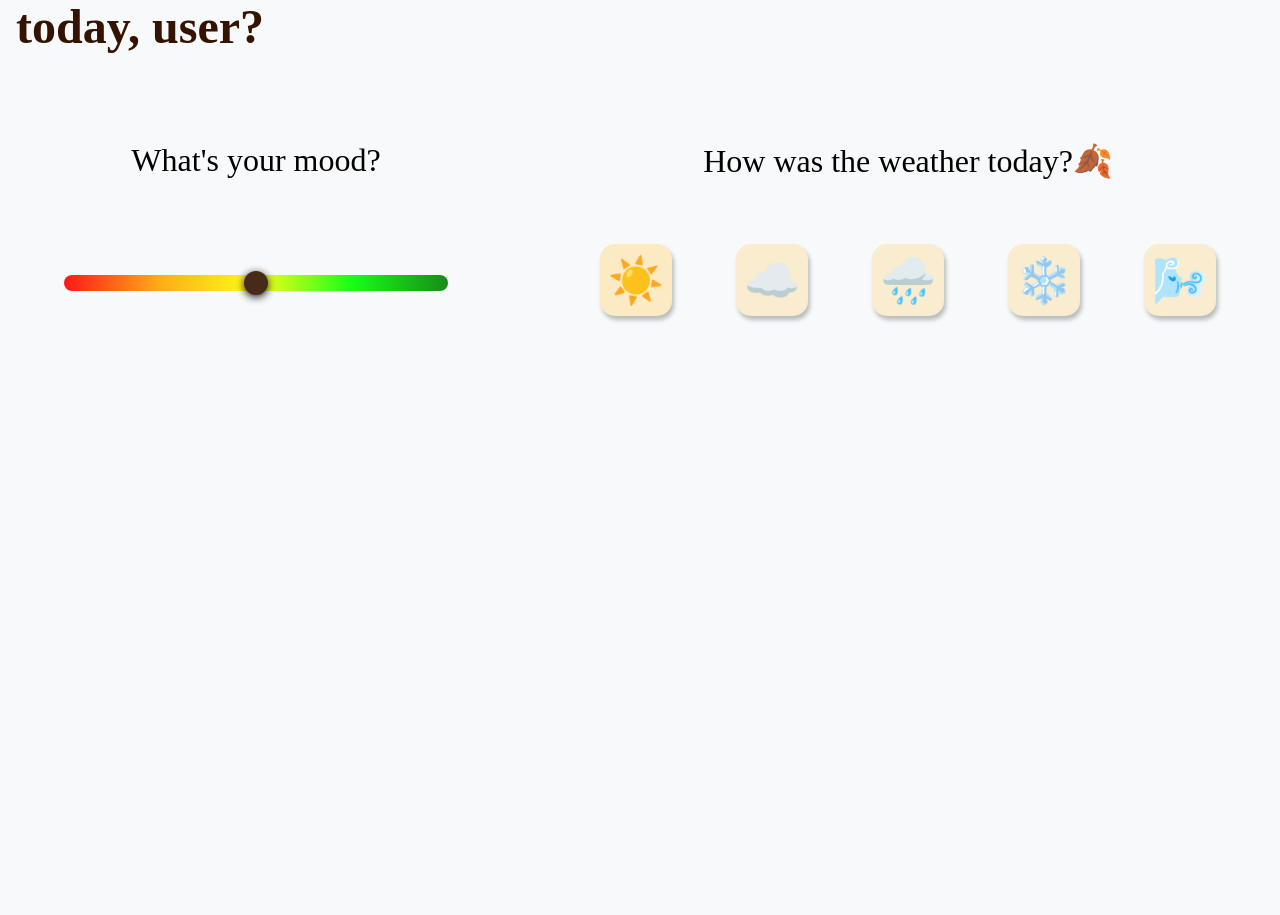
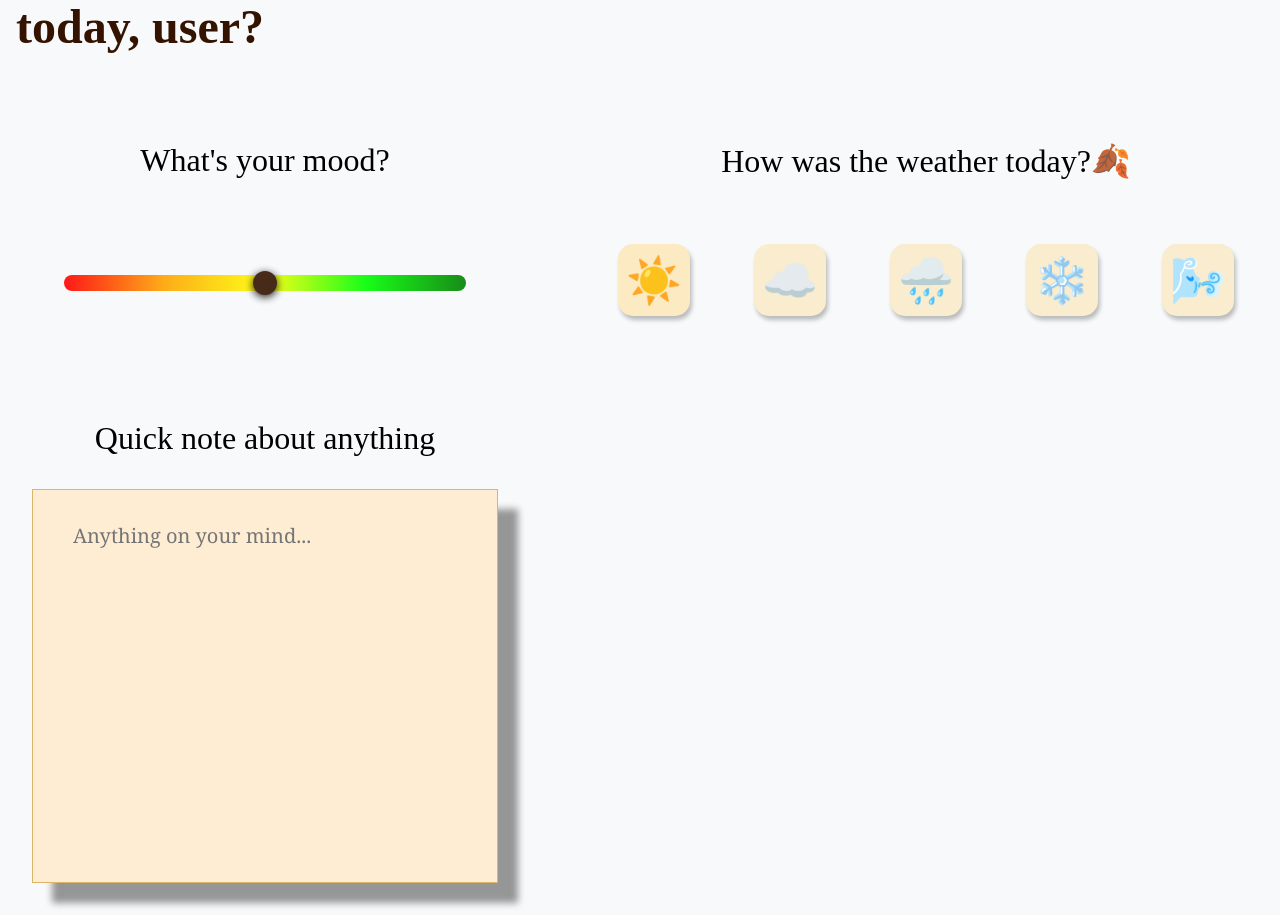
Before and after one commit to Elisabeth039/Mood-tracker, a React (Vite) app: page / in a window 1280 px wide. Shown: the part 192-1107 px from the top of the page. Before the commit the page ends 800 px from the top, so only its background shows below. Built offline with nearby package versions, Linux system fonts and the light colour scheme.

Commit message:
add lines on the note paper

```diff
--- a/src/App.css
+++ b/src/App.css
@@ -132,6 +132,7 @@ body{
   grid-column: 2;
   max-height: 4rem;
   padding:0 2rem;
+  align-items: center;
 }
 
 .date{
@@ -192,3 +193,60 @@ body{
 #sun-btn:hover{
    background-color: #F3DCA5;
 }
+
+.note-container{
+  grid-column: 1;
+  display: flex;
+  flex-direction: column;
+  gap:2rem;
+  min-height: 15rem;
+  align-items: center;
+  padding: 2rem;
+  font-size: 2rem;
+}
+
+.note-paper{
+  position: relative;
+  background-color: #ffedd3;
+  min-height:10rem;
+  width:100%;
+  max-width:24rem ;
+  padding: 2rem 2.5rem;
+  border: 1px solid rgba(190, 125, 3, 0.5);
+  box-shadow: 20px 20px 7px rgb(0, 0, 0, 0.4);
+}
+
+.note-paper::before{
+  content: "";
+  position: absolute;
+  inset: 0;
+  background-image: repeating-linear-gradient(
+    to bottom,
+    transparent 0,
+    transparent 1.75rem,
+    var(--dark-brown) 1.75rem,
+    var(--dark-brown) 1.755rem
+  );
+  opacity: 0.6;
+  background-size: 100% 1.78rem;
+  pointer-events: none;
+}
+
+.notes{
+  font-family: Georgia, serif;
+  font-size: 1.25rem;
+  min-width: 24rem;
+  line-height: 1.78rem;
+  border: none;
+  background-color: transparent;
+  white-space: pre-wrap;
+  word-wrap: break-word;
+  resize: none;
+  height: auto;
+  min-height: 20rem;
+  overflow: hidden;
+}
+
+.notes:focus{
+  outline: none;
+}
--- a/src/App.jsx
+++ b/src/App.jsx
@@ -1,47 +1,21 @@
-import { useState } from 'react'
-import Header from './components/Header.jsx'
-import './App.css'
+import { useState, useRef, useEffect } from 'react';
+import Header from './components/Header.jsx';
+import Notes from './components/Notes.jsx';
+import Weather from './components/Weather.jsx';
+import Mood from './components/Mood.jsx';
+import Submit from './components/Submit.jsx';
+import './App.css';
 
 function App() {
   return (
     <>
-    <Header/>
-
+      <Header/>
     <div className="main-content">
       <p className="greeting">How are you feeling today, user?</p>
-      <div className="sbmBtn-container">
-        <div className="date-pick">
-          <label>Submit for:</label>
-          <input
-            type='date'
-            className='date'
-            defaultValue={new Date().toISOString().split('T')[0]}
-          />
-        </div>
-        <button  className="submit-btn">Submit</button>
-      </div>
-      <div className="mood-container">
-        <label htmlFor="mood" className="mood-qn">What's your mood?</label>
-        <input
-        type='range'
-        id='mood'
-        className="mood-slider"
-        min={0}
-        max={10}
-        step={0.1}
-        defaultValue={5}
-        />
-      </div>
-      <div className="weather-container">
-        <label htmlFor="weather" className="weather-qn">How was the weather today?🍂</label>
-        <div id="weather" className="weather-btns">
-          <button id="sun-btn"className="wth-emoji">☀️</button>
-          <button className="wth-emoji">☁️</button>
-          <button className="wth-emoji">🌧️</button>
-          <button className="wth-emoji">❄️</button>
-          <button className="wth-emoji">🌬️</button>
-        </div>
-      </div>
+      <Submit/>
+      <Mood/>
+      <Weather/>
+      <Notes/>
     </div>
     </>
   )
```
